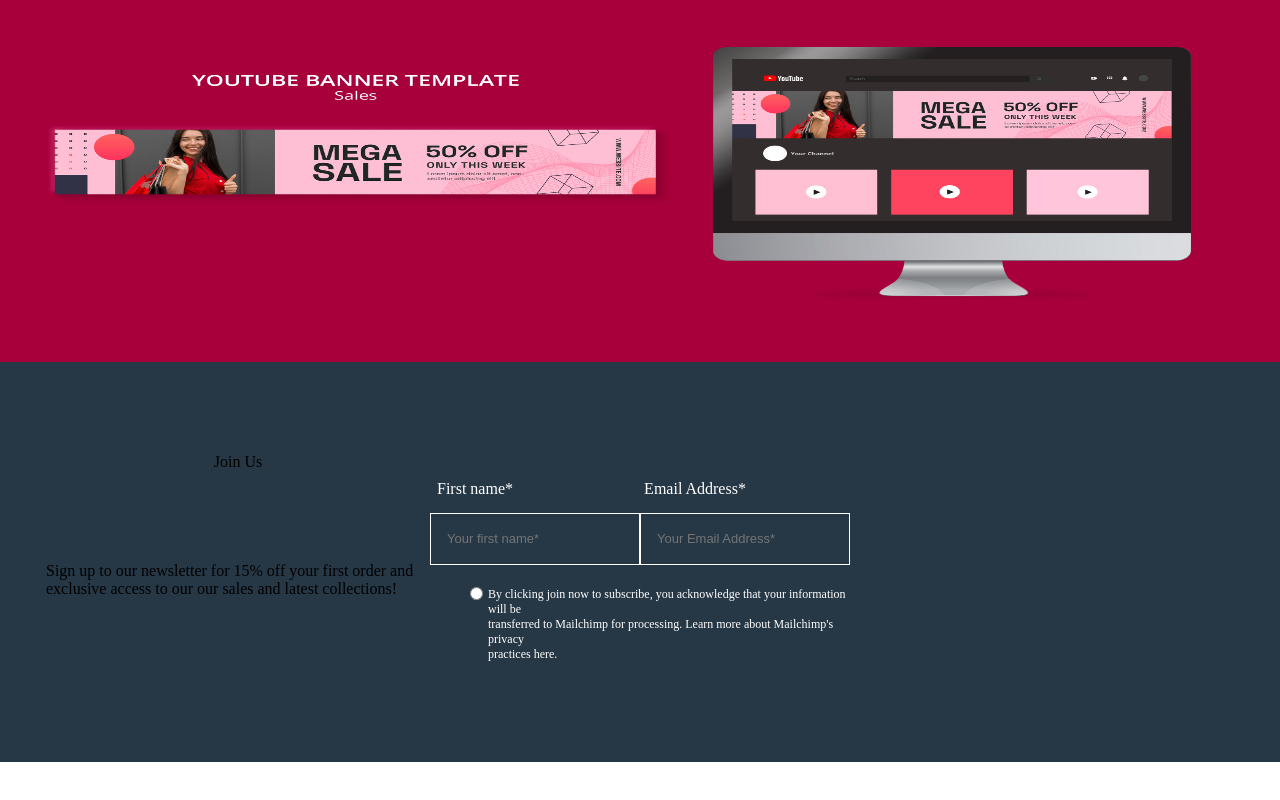
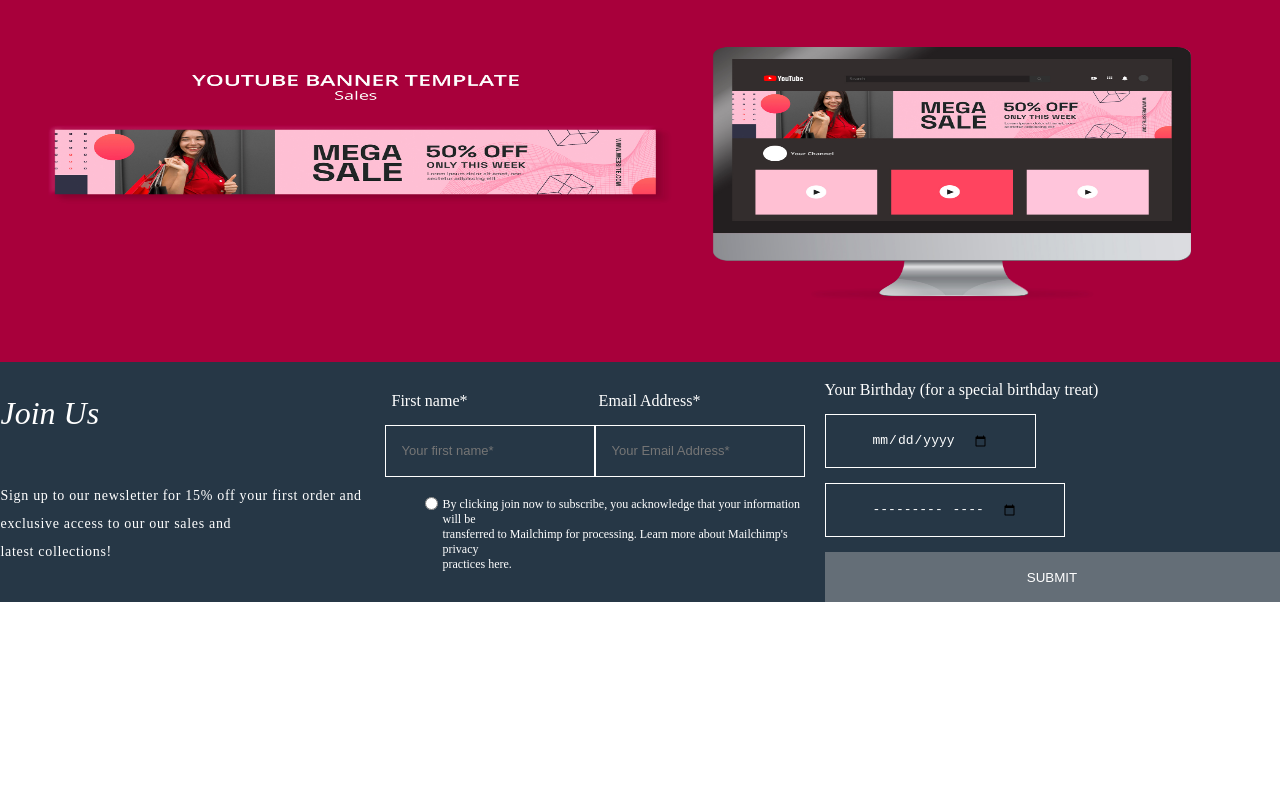
Before and after one commit to hkshakib/sunrise, a React (Create React App) app: page / in a window 1280 px wide. Shown: the part 4020-4820 px from the top of the page. After the commit the page ends 4686 px from the top, so only its background shows below. Built offline with nearby package versions, Linux system fonts and the light colour scheme.

Commit message:
All Forms design Added and updated

```diff
--- a/src/Components/Forms.jsx
+++ b/src/Components/Forms.jsx
@@ -8,8 +8,9 @@ const Forms = () => {
             <div className={Classes.JoinUs}>
                 <span className={Classes.JoinText}>Join Us</span>
                 <span className={Classes.MiniText}>
-                    Sign up to our newsletter for 15% off your first order and
-                    exclusive access to our our sales and latest collections!
+                    Sign up to our newsletter for 15% off your first order and<br/>
+                    exclusive access to our our sales and<br/>
+                    latest collections!
                 </span>
             </div>
 
@@ -39,7 +40,18 @@ const Forms = () => {
 
             </div>
 
-            <div className={Classes.Birthday}></div>
+            <div className={Classes.Birthday}>
+                <div className={Classes.BirthdayTitle}>
+                    <span>Your Birthday (for a special birthday treat)</span>
+                </div>
+                <div className={Classes.Times}>
+                    <input type="date" placeholder="DAY"/>
+                    <input type="month" placeholder="MONTH"/>
+                </div>
+                <div className={Classes.SubmitBtn}>
+                    <button>SUBMIT</button>
+                </div>
+            </div>
         </section>
     );
 }
--- a/src/Styles/Forms.module.css
+++ b/src/Styles/Forms.module.css
@@ -1,15 +1,15 @@
-.Forms{
+.Forms {
     display: flex;
     background-color: #263746;
     justify-content: center;
     align-items: center;
     width: 100vw;
-    height: 50vh;
+    height: 30vh;
 }
 
-
-
-.JoinUs, .Address, .Birthday {
+.JoinUs,
+.Address,
+.Birthday {
     flex-basis: 30%;
     display: flex;
     height: 100%;
@@ -18,17 +18,28 @@
 .JoinText {
     flex-basis: 50%;
     display: flex;
-    justify-content: center;
-    align-items: center;
+    align-items: flex-end;
+    padding-bottom: 50px;
+    font-size: 32px;
+    color: #fff;
+    font-style: italic;
 }
 
-.JoinUs{
+.JoinUs {
     flex-direction: column;
 }
-.MiniText{
+/* fbf9f0 */
+.MiniText {
     flex-basis: 50%;
     display: flex;
+    font-size: .875rem;
+    line-height: 1.75rem;
+    font-style: normal;
+    font-weight: 400;
+    letter-spacing: .69px;
+    color: #fff;
 }
+
 .Address {
     display: flex;
     flex-direction: column;
@@ -39,54 +50,98 @@
     flex-basis: 30%;
     display: flex;
 }
+
 .Aggrement {
     flex-basis: 20%;
     justify-content: center;
     align-items: center;
 }
 
-.FirstName, .Email{
+.FirstName,
+.Email {
     flex-basis: 50%;
     display: flex;
     flex-direction: column;
     justify-content: center;
     align-items: center;
 }
-.Title{
+
+.Title {
     color: #fff;
     margin: 0 120px 15px 0;
 }
 
-.EmailTitle{
+.EmailTitle {
     color: #fff;
     margin: 0 100px 15px 0;
 }
 
 
-.Address input{
+.Address input {
     border: 0.0625rem solid #fff;
     font-size: .8125rem;
     line-height: 1.375rem;
     padding: 0.875rem 1rem;
     color: #fff;
     outline: none;
-    background-color: #263746 ;
+    background-color: #263746;
 }
 
-.Aggrement{
+.Aggrement {
     flex-basis: 20%;
     display: flex;
     align-items: flex-start;
     justify-content: flex-start;
-    margin-left: 35px;
+    margin: 15px 0 0 35px;
 }
 
-.Aggrement span{
+.Aggrement span {
     color: #fff;
     font-size: 12px;
     margin-top: 5px;
 }
 
-.Aggrement input{
+.Aggrement input {
     margin: 5px;
 }
+
+.Birthday {
+    display: flex;
+    flex-direction: column;
+}
+
+.BirthdayTitle{
+    flex-basis: 28%;
+    display: flex;
+    align-items: flex-end;
+    margin-left: 20px;
+}
+
+.BirthdayTitle span{
+    color: #fff;
+}
+
+.Times input{
+    border: 0.0625rem solid #fff;
+    font-size: .8125rem;
+    line-height: 1.375rem;
+    padding: 0.875rem 46px;
+    color: #fff;
+    outline: none;
+    background-color: #263746;
+    margin: 15px 0 0 20px;
+}
+.SubmitBtn {
+    flex-basis: 30%;
+    display: flex;
+    align-items: center;
+}
+
+.SubmitBtn button{
+    width: 455px;
+    height: 50px;
+    margin: 15px 0 0 20px;
+    color: #fff;
+    background: #646E77;
+    border: none;
+}
```
